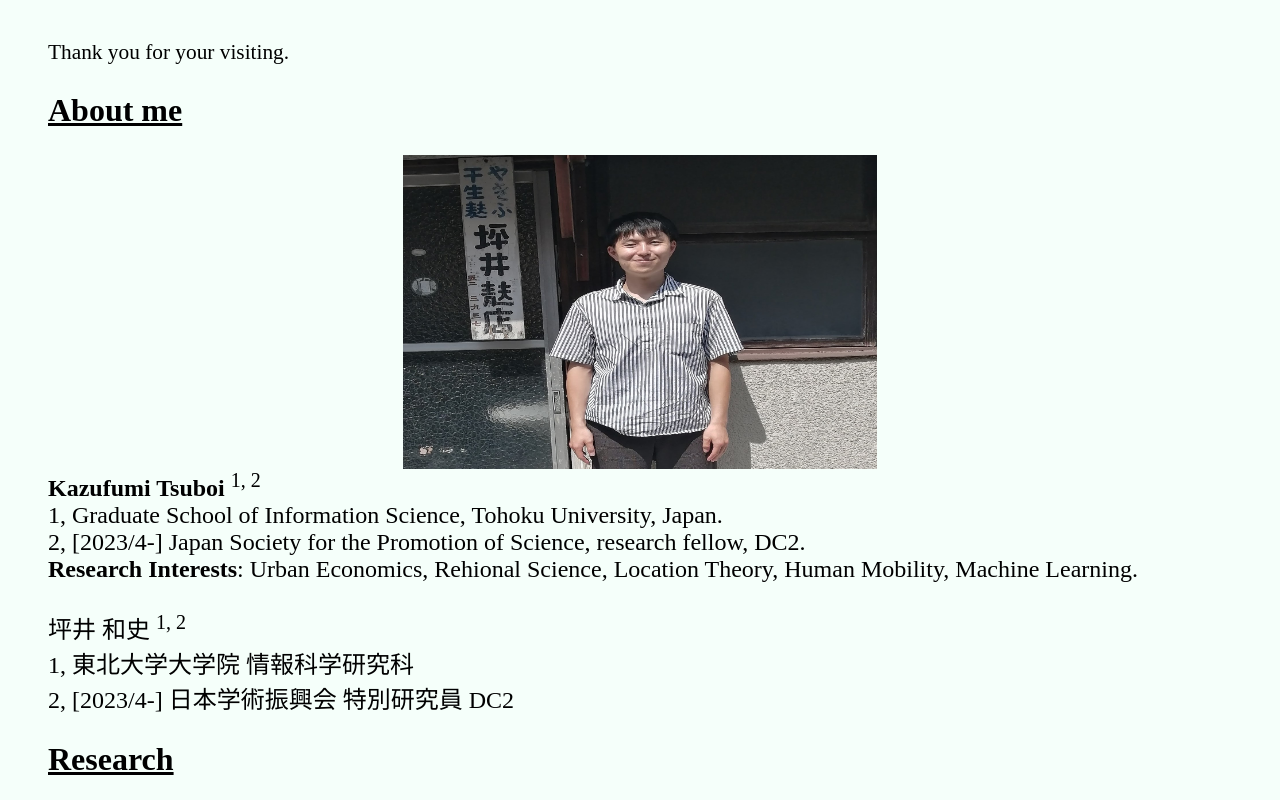
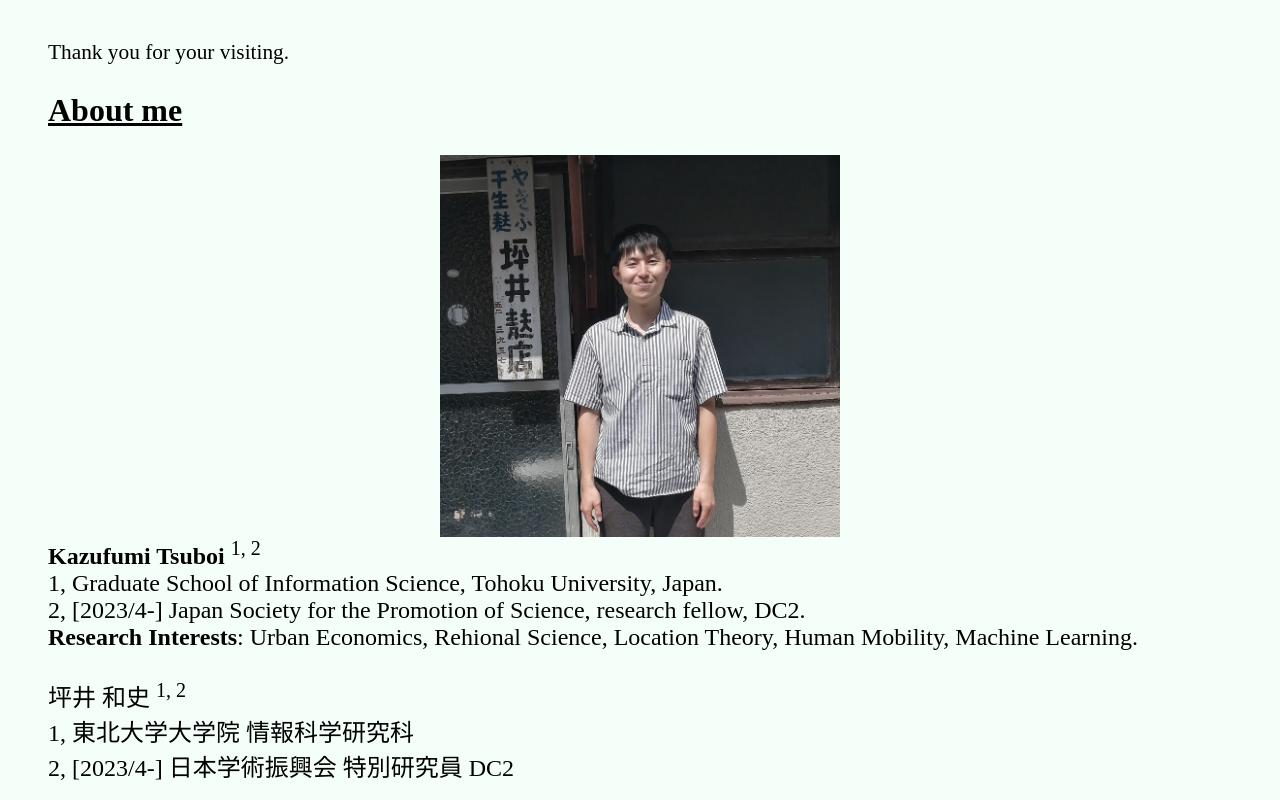
Before and after one commit to Kazufumi-Tsuboi/Kazufumi_Tsuboi.github.io, a plain HTML site: page index.html in a window 1280 px wide. Shown: the top 800 px of the page. Drawn offline with Linux system fonts and the light colour scheme.

Commit message:
Update index.html

```diff
--- a/index.html
+++ b/index.html
@@ -14,7 +14,7 @@
 			<h2><u>About me </u></h2>
 		</header>
 			<center>
-				<img src="prof.jpg" width="40%" height="40%"" >
+				<img src="prof.jpg" width="400" height="382" >
 			</center>
 	<font size="+2">
 		<b>Kazufumi Tsuboi</b> <sup>1, 2</sup><br>
```
